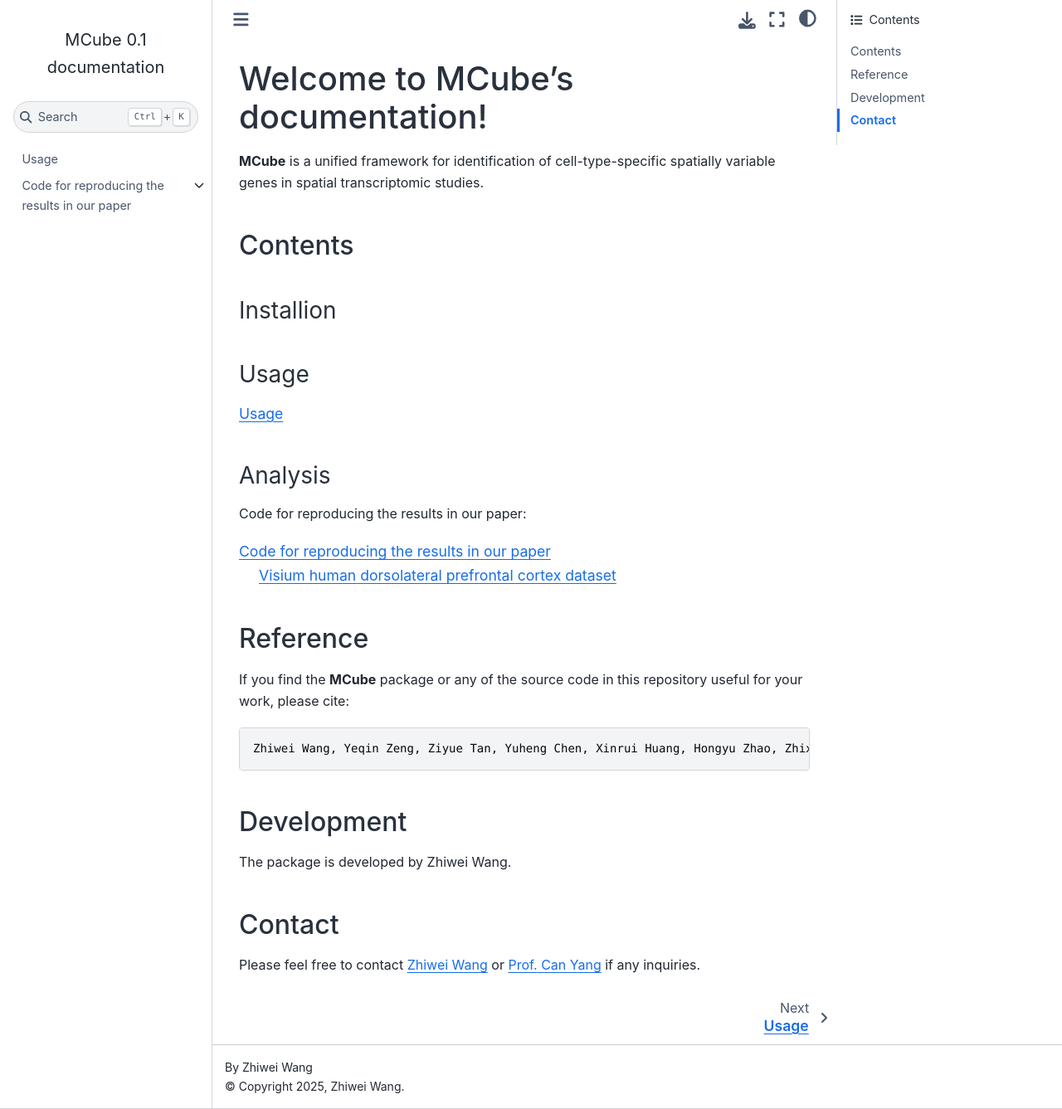
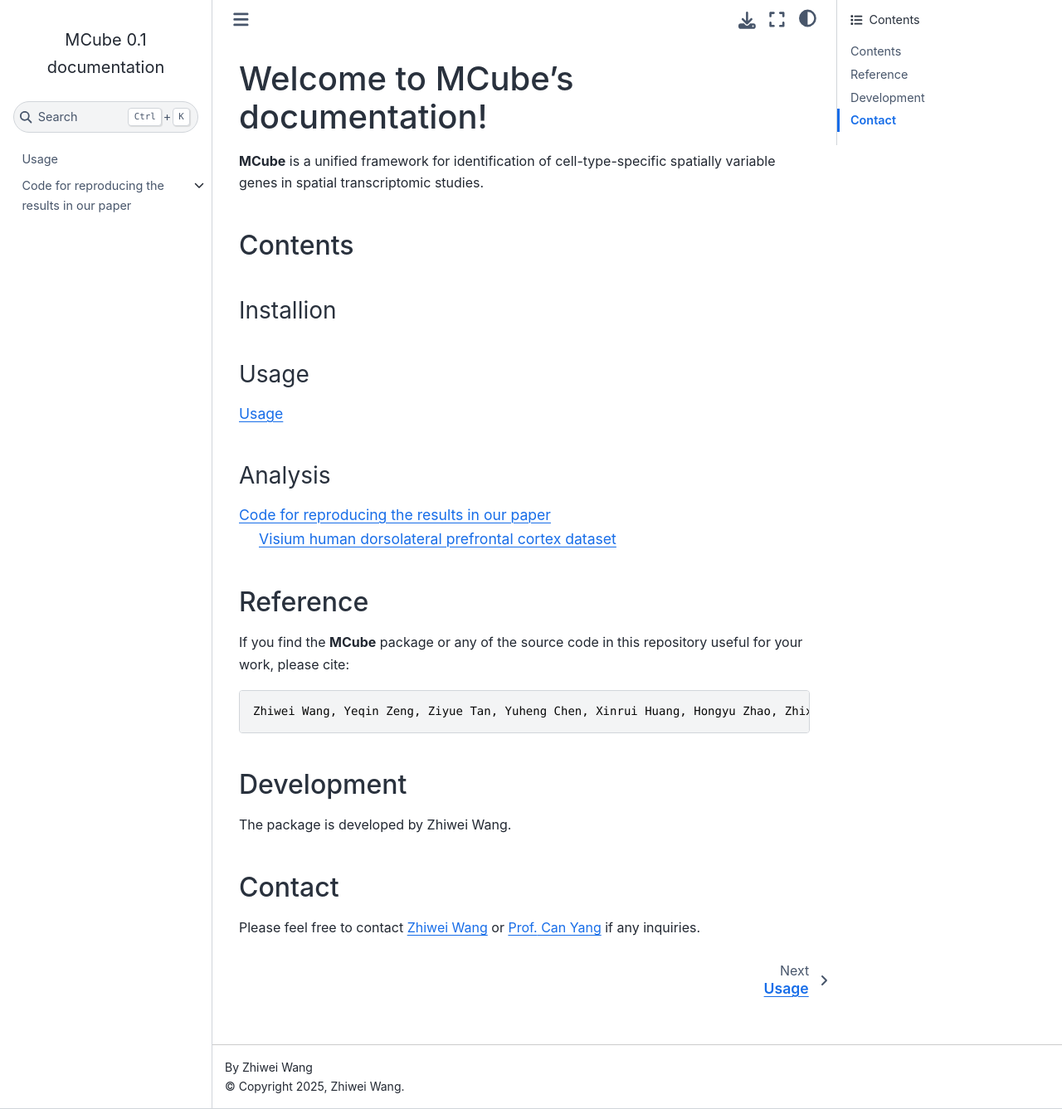
Before and after one commit to statwangz/MCube-tutorial, a Sphinx documentation site: the page built from docs/source/index.rst, in a window 1280 px wide and 1337 px high. Shown: the whole window at 83% size. Built offline with Sphinx 7.4.7 and the Sphinx Book theme 1.1.4, drawn with Linux system fonts in a browser that asks for light colours; pages that are not in the unit, such as notebooks, are missing from menus.

Commit message:
Update index.rst

```diff
--- a/docs/source/index.rst
+++ b/docs/source/index.rst
@@ -27,10 +27,8 @@
 Analysis
 --------
 
-Code for reproducing the results in our paper:
-
 .. toctree::
-   :maxdepth: 2
+   :maxdepth: 3
 
    analysis/index.rst
 
```
